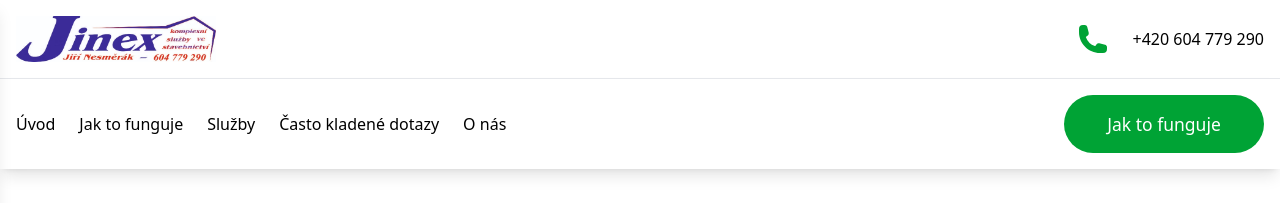
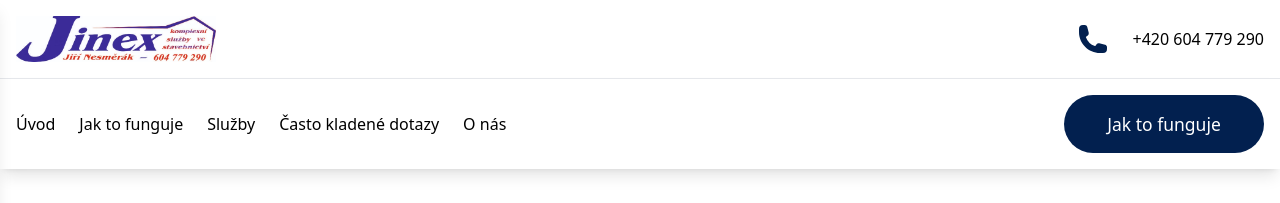
Before and after one commit to Keny2802/jinex, a Next.js app: page / in a window 1280 px wide. Shown: the top 203 px of the page. Built offline with nearby package versions, Linux system fonts and the light colour scheme.

Commit message:
Nová práce.
Přidal jsem servicesPagesSet.ts.

Přidal jsem Cta komponentu.

Přidal jsem CtaSect komponentu.

Přidal jsem do page.tsx CtaSect komponentu.

Přidal jsem Relative komponentu.

Přidal jsem Relative komponentu.

```diff
--- /dev/null
+++ b/src/app/components/Absolute.tsx
@@ -0,0 +1,39 @@
+import {
+    ReactNode,
+    Fragment
+} from "react";
+import clsx from "clsx";
+
+import Wrapper from "./Wrapper";
+
+type variantType = "insetZero";
+
+type props = {
+    className?: string;
+    id?: string;
+    variant?: variantType;
+    children?: ReactNode;
+};
+
+const Absolute = ({
+    className,
+    id,
+    variant = "insetZero",
+    children
+}: props) => {
+    const variants = {
+        insetZero: "inset-0"
+    };
+
+    return (
+        <Fragment>
+            <Wrapper
+            className={clsx(className, `absolute ${variants[variant]} absolute-component`)}
+            id={id}>
+                {children}
+            </Wrapper>
+        </Fragment>
+    );
+};
+
+export default Absolute;
--- a/src/app/components/Cta.tsx
+++ b/src/app/components/Cta.tsx
@@ -5,40 +5,39 @@ import {
 import Link from "next/link";
 import clsx from "clsx";
 
+type variantType = "primary" | "secondary";
+type sizeType = "md" | "lg";
+
 type props = {
-    type?: "primary" | "secondary";
-    size?: "sm" | "md" | "lg";
     href: string;
     className?: string;
+    variant?: variantType;
+    size?: sizeType;
     children: ReactNode;
 };
 
 const Cta = ({
-    type = "primary",
-    size = "md",
     href,
     className,
+    variant = "primary",
+    size = "md",
     children
 }: props) => {
-    const types = {
-        primary: "bg-[#00A335] text-white",
-        secondary: "bg-white text-black transition-colors duration-300 ease-in-out hover:bg-[#fb0404] hover:text-white"
+    const variants = {
+        primary: "bg-[#02204f] text-white text-center rounded-full cursor-pointer text-base md:text-[17px] lg:text-[17.5px]",
+        secondary: "bg-white text-black text-center rounded-full cursor-pointer text-base md:text-[17px] lg:text-[17.5px]"
     };
 
     const sizes = {
-        sm: "p-2 md:p-3 lg:p-4 min-w-[180px] md:min-w-[200px] text-center rounded-full cursor-pointer text-base md:text-[17px] lg:text-[17.5px]",
-        md: "p-3 md:p-3.5 lg:p-4 min-w-[180px] md:min-w-[200px] text-center rounded-full cursor-pointer text-base md:text-[17px] lg:text-[17.5px]",
-        lg: "p-4 md:p-6 min-w-[180px] md:min-w-[200px] text-center rounded-full cursor-pointer text-base md:text-[17px] lg:text-[17.5px]"
+        md: "p-3 md:p-3.5 lg:p-4 min-w-[180px] md:min-w-[200px]",
+        lg: "p-4 md:p-4.5 lg:p-6 min-w-[250px] md:min-w-[300px]"
     };
 
     return (
         <Fragment>
             <Link
             href={href}
-            className={clsx(
-            className,
-            `${types[type]} ${sizes[size]} cta-component`
-            )}>
+            className={clsx(className, `${variants[variant]} ${sizes[size]} cta-component`)}>
                 {children}
             </Link>
         </Fragment>
--- a/src/app/components/Header.tsx
+++ b/src/app/components/Header.tsx
@@ -56,7 +56,7 @@ const Header = (props: props) => {
                     href="tel:+420604779290"
                     className="hidden md:inline-block">
                         <Flex type="flexRowOnly">
-                            <PhoneIcon className="w-8 h-8 text-[#00A335]" />
+                            <PhoneIcon className="w-8 h-8 text-[#02204f]" />
                             +420 604 779 290
                         </Flex>
                     </Link>
--- /dev/null
+++ b/src/app/components/Relative.tsx
@@ -0,0 +1,31 @@
+import {
+    ReactNode,
+    Fragment
+} from "react";
+import clsx from "clsx";
+
+import Wrapper from "./Wrapper";
+
+type props = {
+    className?: string;
+    id?: string;
+    children: ReactNode;
+};
+
+const Relative = ({
+    className,
+    id,
+    children
+}: props) => {
+    return (
+        <Fragment>
+            <Wrapper
+            className={clsx(className, "relative relative-component")}
+            id={id}>
+                {children}
+            </Wrapper>
+        </Fragment>
+    );
+};
+
+export default Relative;
--- a/src/app/page.tsx
+++ b/src/app/page.tsx
@@ -9,6 +9,7 @@ import HowItWorks from "./sections/HowItWorks";
 import Services from "./sections/Services";
 import LastDoneWorks from "./sections/LastDoneWorks";
 import WeaAreInProcess from "./sections/WeaAreInProcess";
+import CtaSect from "./sections/CtaSect";
 
 const Page = () => {
   return (
@@ -20,6 +21,7 @@ const Page = () => {
       <Services id="sluzby" />
       <LastDoneWorks id="posledni-dokoncene-prace" />
       <WeaAreInProcess id="prave-provadime" />
+      <CtaSect id="jste-z-karlovych-varu-nebo-okoli" />
     </Fragment>
   );
 };
--- /dev/null
+++ b/src/app/sections/CtaSect.tsx
@@ -0,0 +1,55 @@
+import {
+    Fragment
+} from "react";
+import clsx from "clsx";
+
+import Relative from "../components/Relative";
+import Img from "../components/Img";
+import Absolute from "../components/Absolute";
+import Wrapper from "../components/Wrapper";
+import Flex from "../components/Flex";
+import Text from "../components/Text";
+import Cta from "../components/Cta";
+
+type props = {
+    className?: string;
+    id?: string;
+};
+
+const CtaSect = ({
+    className,
+    id
+}: props) => {
+    return (
+        <Fragment>
+            <Relative
+            className={clsx(className, "h-screen cta-sect-section-component")}
+            id={id}>
+                <Img
+                fill
+                src="/jste-z-karlovych-varu-nebo-okoli.avif"
+                alt="Nabídka Jste z Karlových Varů nebo okolí? - Jinex.cz | Jiří Nesměrák"
+                className="object-cover"
+                />
+                <Absolute className="bg-black/40" />
+                <Absolute className="text-white">
+                    <Flex
+                    type="flexCol"
+                    className="h-screen justify-center items-center text-center">
+                        <Text type="sectionHeading">
+                            Jste z Karlových Varů nebo okolí?
+                        </Text>
+                        <Text>
+                            Sháníte naše služby, které pro Vás provádíme primárně v Karlových Varech a okolí, pokud ano neváhejte nás kontaktovat.
+                        </Text>
+                        <Cta href="#kontakt">
+                            Poptat služby
+                        </Cta>
+                    </Flex>
+                </Absolute>
+            </Relative>
+        </Fragment>
+    );
+};
+
+export default CtaSect;
--- a/src/app/sections/HowItWorks.tsx
+++ b/src/app/sections/HowItWorks.tsx
@@ -99,7 +99,7 @@ const HowItWorks = ({
                                     <Flex
                                     key={idx}
                                     type="flexCol"
-                                    className="p-2.5 md:p-4 lg:p-6 bg-[#00A335] text-white rounded-md">
+                                    className="p-2.5 md:p-4 lg:p-6 bg-[#02204f] text-white rounded-md">
                                         <Flex
                                         type="flexRowOnly"
                                         className="justify-center">
--- /dev/null
+++ b/src/app/sets/servicePagesSet.ts
@@ -0,0 +1,7 @@
+const servicePagesSet = [
+    {
+        url: "/sluzby/zemni-prace"
+    }
+];
+
+export default servicePagesSet;
```
Also changed, not shown: src/app/sluzby/[pathName]/Content.tsx (added, +11 -0 lines), src/app/sluzby/[pathName]/page.tsx (added, +11 -0 lines), public/jste-z-karlovych-varu-nebo-okoli.avif (added), public/jste-z-karlovych-varu-nebo-okoli.jpg (added).
